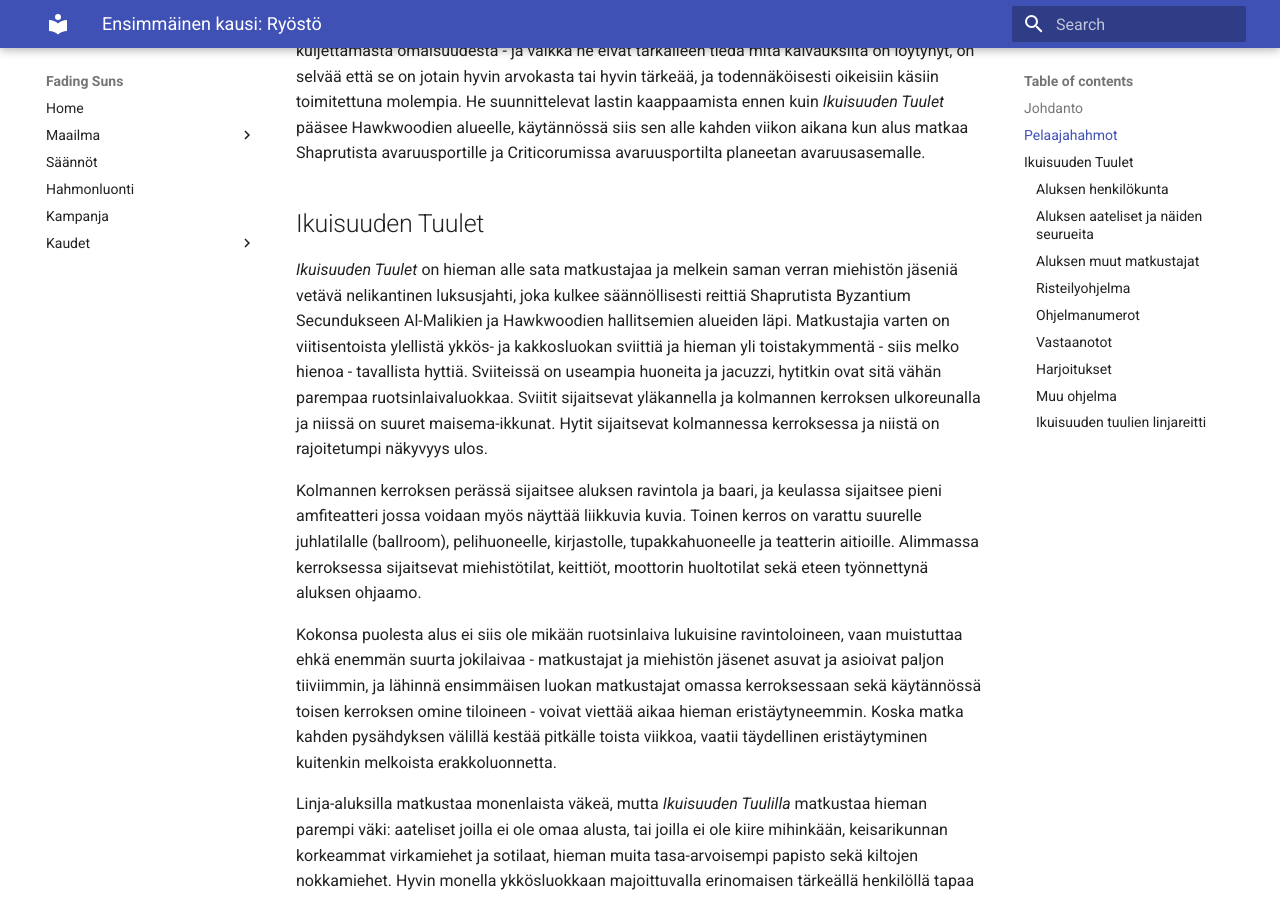
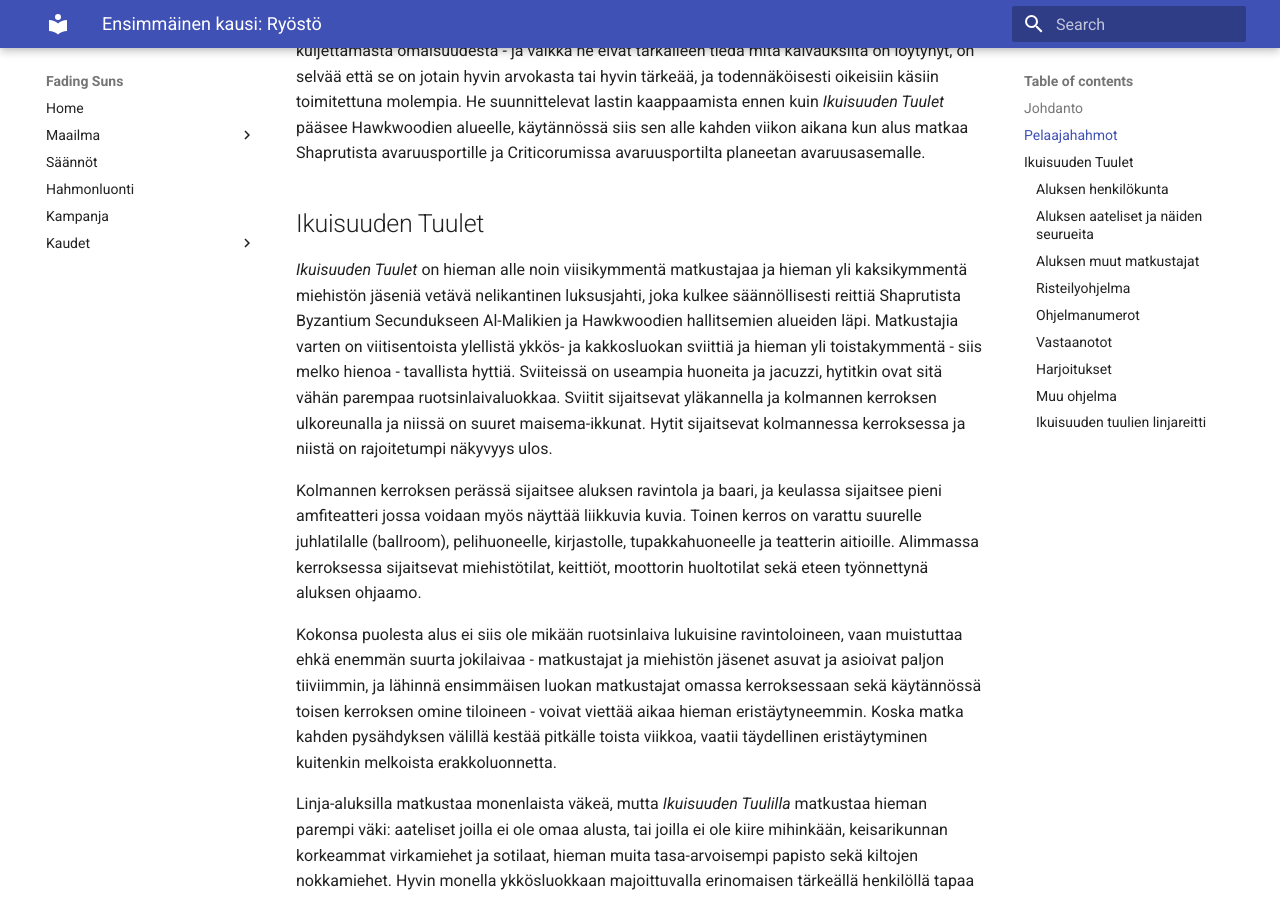
Before and after one commit to mertenator100/mertenator100.github.io, an MkDocs documentation site: the page built from docs/kausi1.md, in a window 1280 px wide and 900 px high, scrolled down 709 px. Built offline with MkDocs 1.6.1 and Material for MkDocs 9.7.7, drawn with Linux system fonts in a browser that asks for light colours.

Commit message:
matkustajamäärä

```diff
--- a/docs/kausi1.md
+++ b/docs/kausi1.md
@@ -12,7 +12,7 @@ Pelaajahamot ovat tavalla tai toisella saaneet tietää Sir Percivalin tehtävä
 
 ## Ikuisuuden Tuulet
 
-*Ikuisuuden Tuulet* on hieman alle sata matkustajaa ja melkein saman verran miehistön jäseniä vetävä nelikantinen luksusjahti, joka kulkee säännöllisesti reittiä Shaprutista Byzantium Secundukseen Al-Malikien ja Hawkwoodien hallitsemien alueiden läpi. Matkustajia varten on viitisentoista ylellistä ykkös- ja kakkosluokan sviittiä ja hieman yli toistakymmentä - siis melko hienoa - tavallista hyttiä. Sviiteissä on useampia huoneita ja jacuzzi, hytitkin ovat sitä vähän parempaa ruotsinlaivaluokkaa. Sviitit sijaitsevat yläkannella ja kolmannen kerroksen ulkoreunalla ja niissä on suuret maisema-ikkunat. Hytit sijaitsevat kolmannessa kerroksessa ja niistä on rajoitetumpi näkyvyys ulos.
+*Ikuisuuden Tuulet* on hieman alle noin viisikymmentä matkustajaa ja hieman yli kaksikymmentä miehistön jäseniä vetävä nelikantinen luksusjahti, joka kulkee säännöllisesti reittiä Shaprutista Byzantium Secundukseen Al-Malikien ja Hawkwoodien hallitsemien alueiden läpi. Matkustajia varten on viitisentoista ylellistä ykkös- ja kakkosluokan sviittiä ja hieman yli toistakymmentä - siis melko hienoa - tavallista hyttiä. Sviiteissä on useampia huoneita ja jacuzzi, hytitkin ovat sitä vähän parempaa ruotsinlaivaluokkaa. Sviitit sijaitsevat yläkannella ja kolmannen kerroksen ulkoreunalla ja niissä on suuret maisema-ikkunat. Hytit sijaitsevat kolmannessa kerroksessa ja niistä on rajoitetumpi näkyvyys ulos.
 
 Kolmannen kerroksen perässä sijaitsee aluksen ravintola ja baari, ja keulassa sijaitsee pieni amfiteatteri jossa voidaan myös näyttää liikkuvia kuvia. Toinen kerros on varattu suurelle juhlatilalle (ballroom), pelihuoneelle, kirjastolle, tupakkahuoneelle ja teatterin aitioille. Alimmassa kerroksessa sijaitsevat miehistötilat, keittiöt, moottorin huoltotilat sekä eteen työnnettynä aluksen ohjaamo.
 
```
